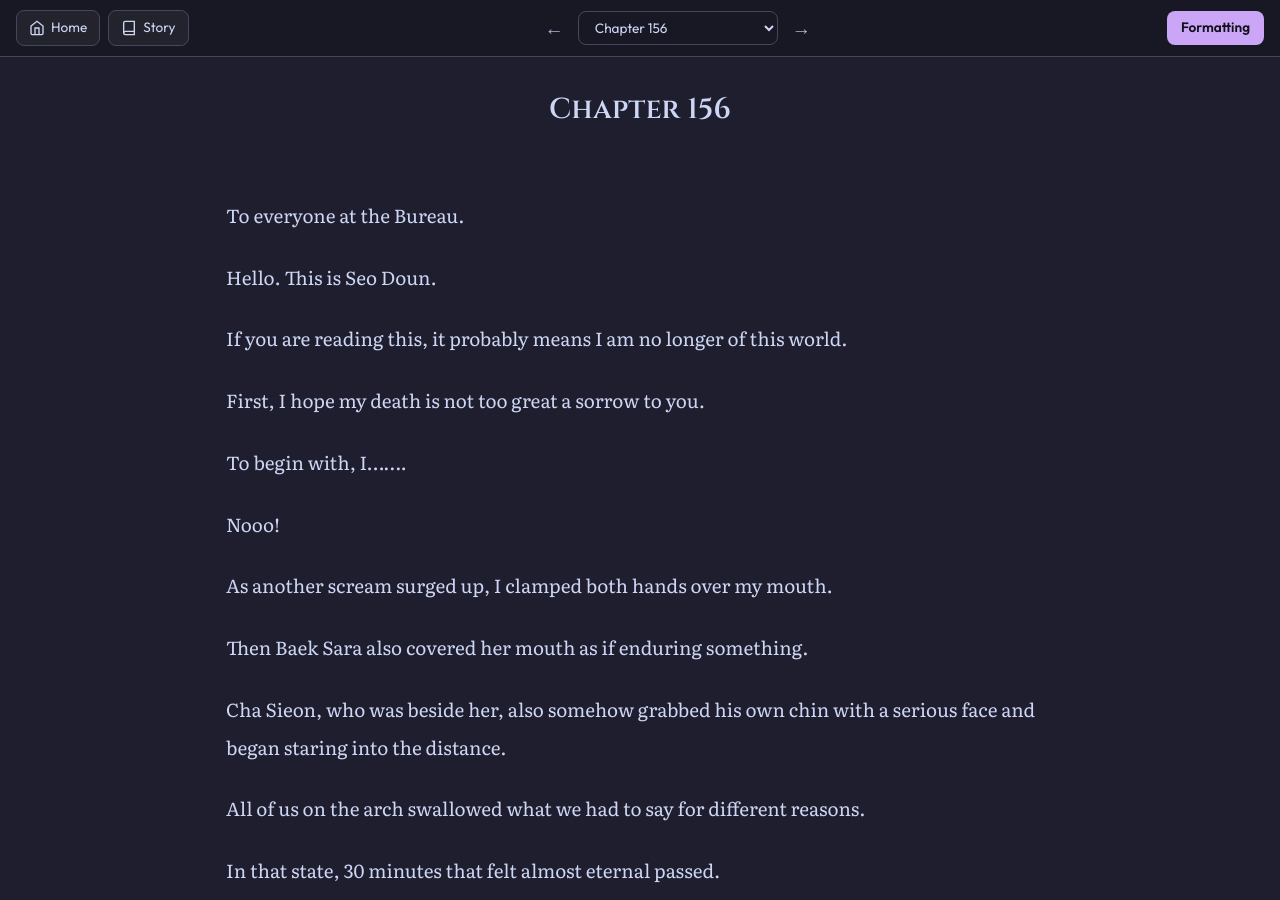
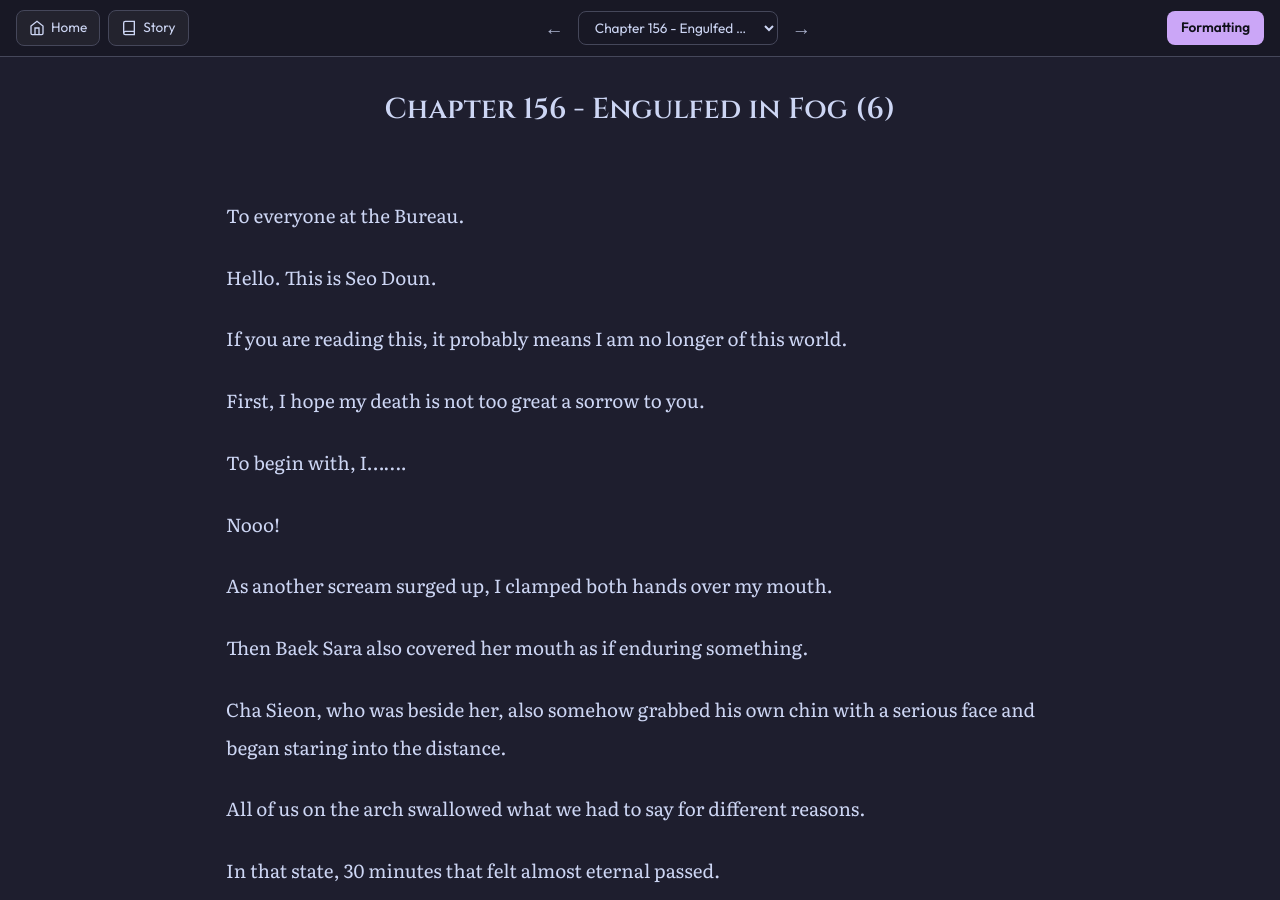
Before and after one commit to soleumn/soleumn.github.io, a Jekyll site: the page built from _chapters/esg/ch156.md, in a window 1280 px wide and 900 px high. Built offline with Jekyll 4.4.1, drawn with Linux system fonts in a browser that asks for light colours; comment, search, counter and statistics services are not loaded.

Commit message:
Update ch156.md

```diff
--- a/_chapters/esg/ch156.md
+++ b/_chapters/esg/ch156.md
@@ -1,5 +1,5 @@
 ---
-title: "Chapter 156"
+title: "Chapter 156 - Engulfed in Fog (6)"
 categories: esg
 capitulo: 156
 ---
```
